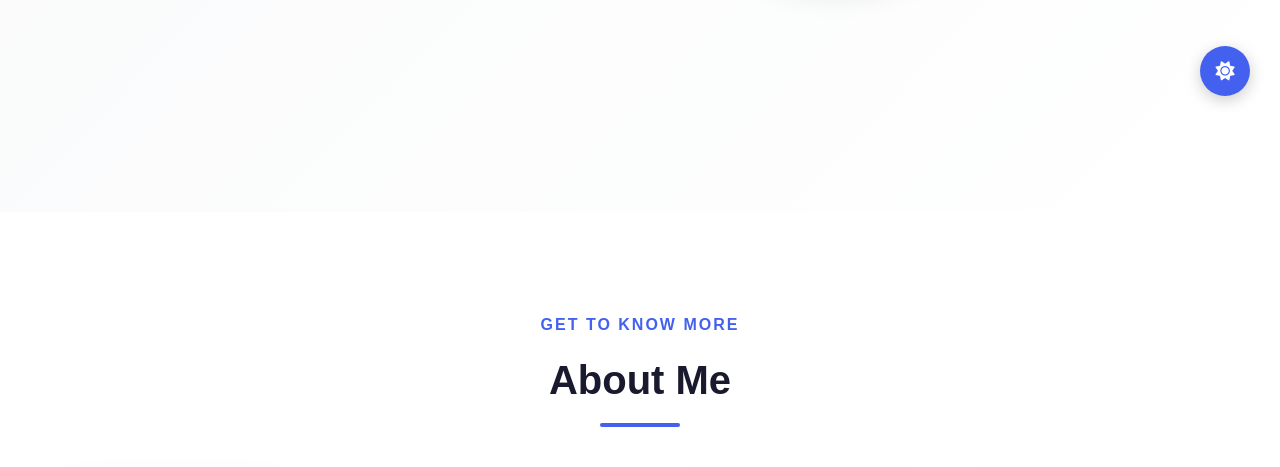
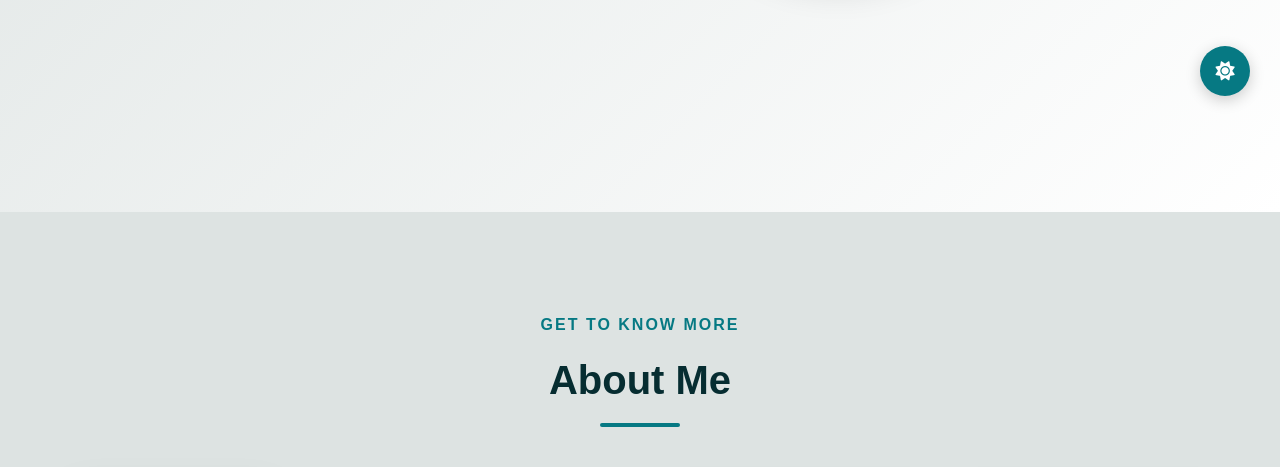
Before and after one commit to tgzgondoz/project-portfolio-website, a plain HTML site: page index.html in a window 1280 px wide. Shown: the part 674-1141 px from the top of the page. Drawn offline with Linux system fonts and the light colour scheme.

Commit message:
colors pallete

```diff
--- a/style.css
+++ b/style.css
@@ -1,14 +1,15 @@
 /* Global Styles */
 :root {
-    --primary-color: #4361ee;
-    --secondary-color: #3a0ca3;
-    --accent-color: #f72585;
-    --dark-color: #1a1a2e;
-    --light-color: #f8f9fa;
-    --text-color: #333;
-    --text-light: #6c757d;
-    --section-bg: #ffffff;
-    --section-dark-bg: #f8f9fa;
+    --primary-color: #067983;         /* blue-lagoon */
+    --secondary-color: #fe7601;       /* flush-orange */
+    --accent-color: #ce5218;          /* orange-roughy */
+    --dark-color: #062d31;            /* tiber */
+    --light-color: #dde3e2;           /* iron */
+    --text-color: #083344;            /* tiber (darker for text) */
+    --text-light: #607d85;            /* slate-gray */
+    --section-bg: #dde3e2;            /* iron */
+    --section-dark-bg: #084e53;       /* deep-sea green */
+    --glow-color: rgba(102, 185, 197, 0.6); /* fountain-blue */
 }
 
 * {
@@ -613,28 +614,30 @@ footer {
     color: rgba(255, 255, 255, 0.7);
     font-size: 0.9rem;
 }
-/* Updated Global Styles with Dark Mode */
 :root {
-    --primary-color: #4361ee;
-    --secondary-color: #3a0ca3;
-    --accent-color: #f72585;
-    --dark-color: #1a1a2e;
-    --light-color: #f8f9fa;
-    --text-color: #333;
-    --text-light: #6c757d;
-    --section-bg: #ffffff;
-    --section-dark-bg: #f8f9fa;
-    --glow-color: rgba(67, 97, 238, 0.6);
+    --iron: #dde3e2;
+    --blue-lagoon: #067983;
+    --slate-gray: #607d85;
+    --tiber: #062d31;
+    --flush-orange: #fe7601;
+    --blue-stone: #006a6e;
+    --orange-roughy: #ce5218;
+    --deep-sea-green: #084e53;
+    --fountain-blue: #66b9c5;
+    --tiber-dark: #083344;
 }
 
 [data-theme="dark"] {
-    --dark-color: #f8f9fa;
-    --light-color: #121212;
-    --text-color: #e0e0e0;
-    --text-light: #a0a0a0;
-    --section-bg: #1e1e1e;
-    --section-dark-bg: #121212;
-    --glow-color: rgba(113, 137, 255, 0.8);
+    --iron: #181b1c;
+    --blue-lagoon: #1ba7b6;
+    --slate-gray: #a0a0a0;
+    --tiber: #f8f9fa;
+    --flush-orange: #ff9c47;
+    --blue-stone: #1e5a5c;
+    --orange-roughy: #ff7e3c;
+    --deep-sea-green: #121212;
+    --fountain-blue: #4fd0e6;
+    --tiber-dark: #e0e0e0;
 }
 
 /* Galaxy Star Background */
```
